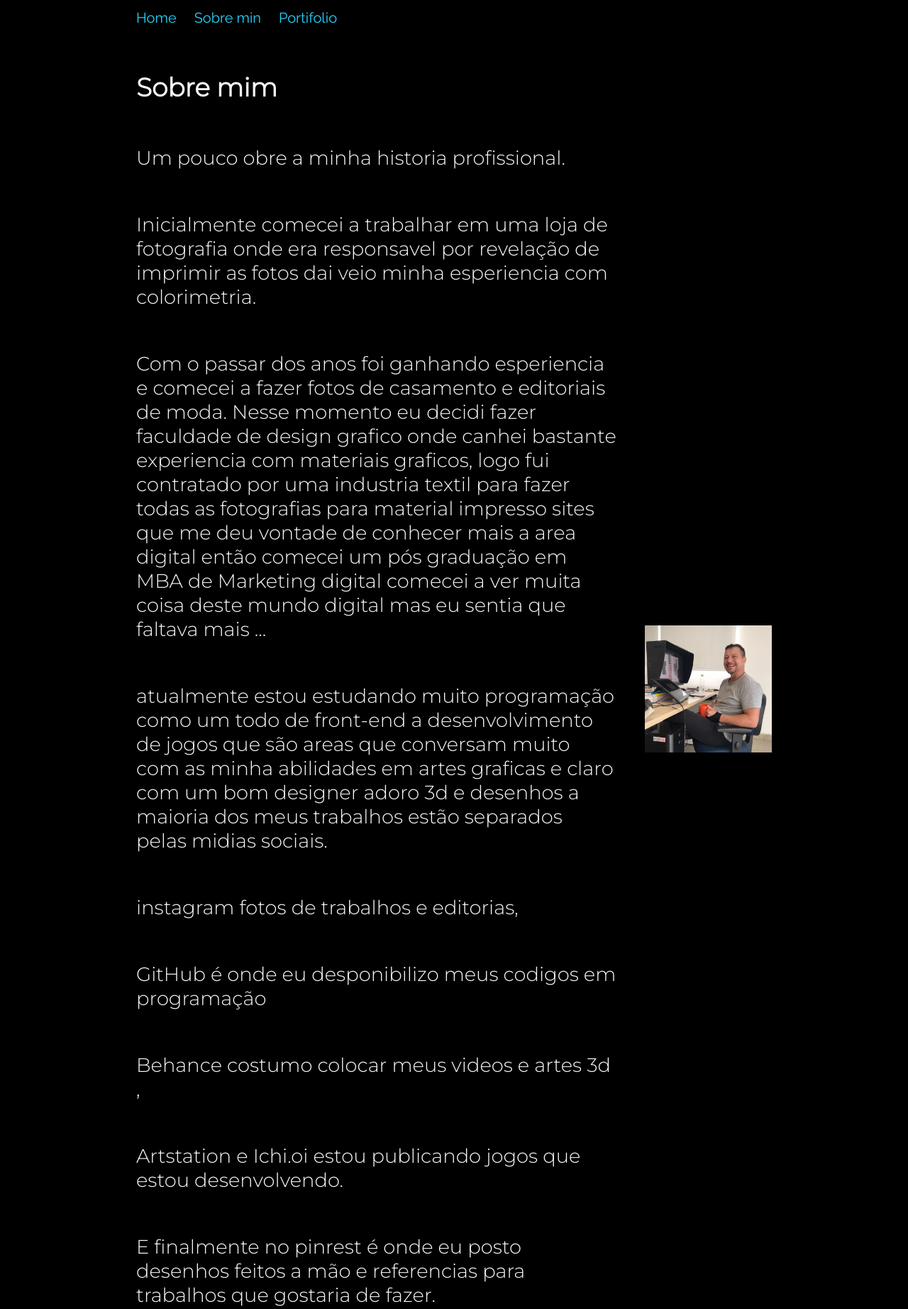
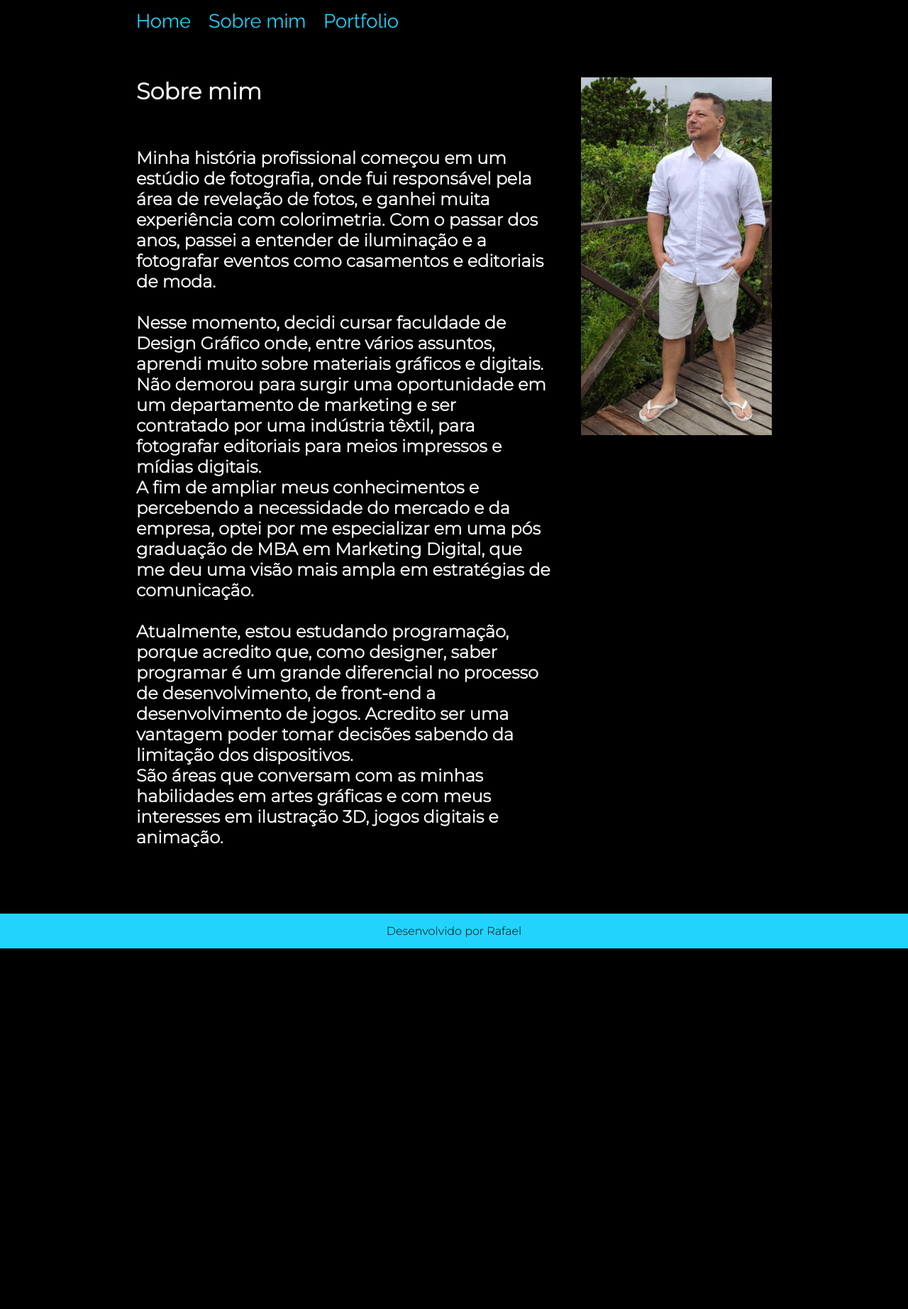
Before and after one commit to rafaelluiz1983/portifolio, a plain HTML site: page about.html in a window 1280 px wide. Shown: the top 1844 px of the page at 71% size. After the commit the page ends 1336 px from the top, so only its background shows below. Drawn offline with Linux system fonts and the light colour scheme.

Commit message:
Add files via upload

```diff
--- a/about.html
+++ b/about.html
@@ -14,51 +14,52 @@
     <header class="cabecalho">
         <Nav class="cabecalho__menu">
             <a class="cabecalho__menu_link" href="index.html"> Home</a>
-            <a class="cabecalho__menu_link" href="about.html">Sobre min</a>
-            <a class="cabecalho__menu_link" href="portifolio.html">Portifolio</a>
+            <a class="cabecalho__menu_link" href="about.html">Sobre mim</a>
+            <a class="cabecalho__menu_link" href="portifolio.html">Portfolio</a>
     </header>
 
     <main class="apresentacao">
         <section class="apresentacao__conteudo">
-            <h1 class="apresentacao__conteudo__titulo">Sobre mim </h1>
-            <p class="apresentacao__conteudo__titulo__texto">Um pouco obre a minha historia profissional.</p>
-            <p class="apresentacao__conteudo__titulo__texto">
-                Inicialmente comecei a trabalhar em uma loja de fotografia onde era responsavel por revelação de
-                imprimir as fotos dai veio minha esperiencia com colorimetria.</p>
-            <p class="apresentacao__conteudo__titulo__texto">
-                Com o passar dos anos foi ganhando esperiencia e comecei a fazer fotos de casamento e editoriais de
-                moda.
-                Nesse momento eu decidi fazer faculdade de design grafico onde canhei bastante experiencia com materiais
-                graficos, logo fui contratado por uma industria textil para fazer todas as fotografias para material
-                impresso sites que me deu vontade de conhecer mais a area digital então comecei um pós graduação em MBA
-                de Marketing digital comecei a ver muita coisa deste mundo digital mas eu sentia que faltava mais ...
-            </p>
-            <p class="apresentacao__conteudo__titulo__texto">
-                atualmente estou estudando muito programação como um todo de front-end a desenvolvimento de jogos que
-                são areas que conversam muito com as minha abilidades em artes graficas e claro com um bom designer
-                adoro 3d e desenhos a maioria dos meus trabalhos estão separados pelas midias sociais.</p>
-            <p class="apresentacao__conteudo__titulo__texto">instagram fotos de trabalhos e editorias,</p>
+            <h1 class="apresentacao__conteudo__titulo">
+                Sobre mim
 
-            <p class="apresentacao__conteudo__titulo__texto">
-                GitHub é onde eu desponibilizo meus codigos em programação</p>
-            <p class="apresentacao__conteudo__titulo__texto">
-                Behance costumo colocar meus videos e artes 3d ,</p>
-            <p class="apresentacao__conteudo__titulo__texto">
-                Artstation e Ichi.oi estou publicando jogos que estou desenvolvendo.</p>
-            <p class="apresentacao__conteudo__titulo__texto">
-                E finalmente no pinrest é onde eu posto desenhos feitos a mão e referencias para trabalhos que gostaria
-                de fazer.</p>
+            </h1>
+
+            <h2>
+                <section class="apresentacao__conteudo__titulo__texto">
+
+                    Minha história profissional começou em um estúdio de fotografia, onde fui
+                    responsável pela área de revelação de fotos, e ganhei muita experiência com colorimetria.
+                        Com o passar dos anos, passei a entender de iluminação e a fotografar eventos como casamentos e editoriais de moda.<br><br>
+                         <p> Nesse momento, decidi cursar faculdade de Design Gráfico onde, entre vários assuntos, aprendi muito sobre materiais
+                        gráficos e digitais. Não demorou para surgir uma oportunidade em um departamento de marketing e ser contratado por uma indústria têxtil, para
+                        fotografar editoriais para
+                        meios impressos e mídias digitais.</p>
+                    <p> A fim de ampliar meus conhecimentos e percebendo a necessidade do mercado e da empresa, optei por me especializar em uma pós
+                        graduação de MBA em Marketing Digital, que me deu uma visão mais ampla em estratégias de comunicação.
+                        </p>
+                    </p><br>
+
+                    Atualmente, estou estudando programação, porque acredito que, como designer, saber programar é um grande diferencial no processo de desenvolvimento, de front-end a
+                    desenvolvimento de jogos. Acredito ser uma vantagem poder tomar decisões sabendo da limitação dos  dispositivos. <br>São áreas que conversam com as minhas habilidades em artes gráficas e com meus interesses em ilustração 3D, jogos digitais e animação.
+
+                    </p><br>
+
+
+                </section>
+
+            </h2>
 
 
 
         </section>
-        <img class="apresentacao__imagem" src="./assets/workingjob.jpeg" alt="imagem Rafael trabalhando">
+        <img class="apresentacao__imagem" src="./assets/about-640px.png" alt="imagem Rafael trabalhando">
 
     </main>
 
     <footer class="rodape">
         <p>
-            Desenvolvido por Rafael.
+            Desenvolvido por Rafael
         </p>
     </footer>
 </body>
--- a/estilos/style.css
+++ b/estilos/style.css
@@ -34,7 +34,7 @@ body {
 
 .cabecalho__menu_link {
     font-family: var(--fonte-primaria);
-    font-size: 1.25rem;
+    font-size: 1.7rem;
     color: var(--cor-tercearia);
     text-decoration: none;
 }
@@ -56,7 +56,7 @@ body {
 }
 
 .apresentacao__conteudo__titulo {
-    font-size: 2.25rem;
+    font-size: 2rem;
     font-family: var(--fonte-secundaria);
 }
 
@@ -65,7 +65,7 @@ body {
 }
 
 .apresentacao__conteudo__titulo__texto {
-    font-size: 1.712rem;
+    font-size: 1.5rem;
     font-family: var(--fonte-secundaria);
 }
 
@@ -106,15 +106,16 @@ body {
 }
 
 .apresentacao__imagem {
-    width: 20%;
+    width: 30%;
+    align-self: start;
 }
 
 .rodape {
-    padding: 20px;
+    padding: 15px;
     color: var(--cor-primaria);
     background-color: var(--cor-tercearia);
     text-align: center;
-    font-size: 1.5rem;
+    font-size: 1.rem;
     font-family: 'Montserrat', sans-serif;
     font-weight: 400;
 }
```
Also changed, not shown: index.html (+24 -19 lines), portifolio.html (+27 -5 lines), assets/Artstation-512.png, assets/about-640px.png (added), assets/behance.png, assets/github.png, 2 other files.
